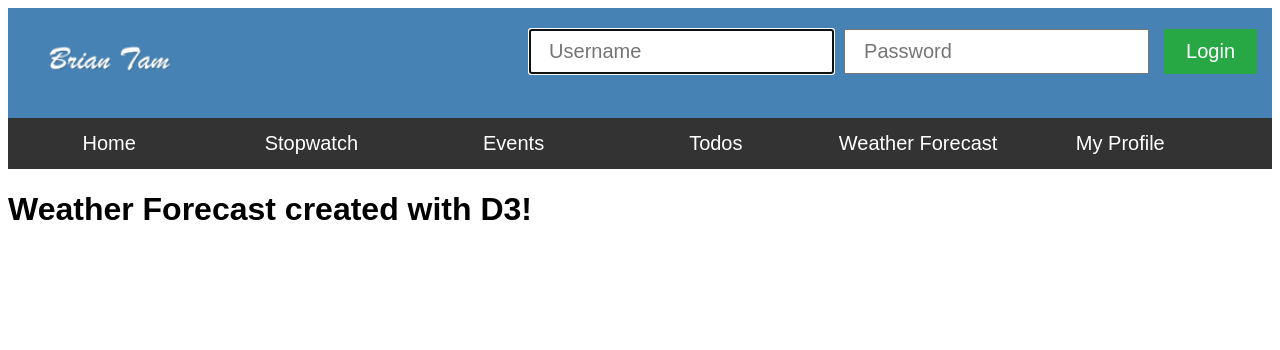
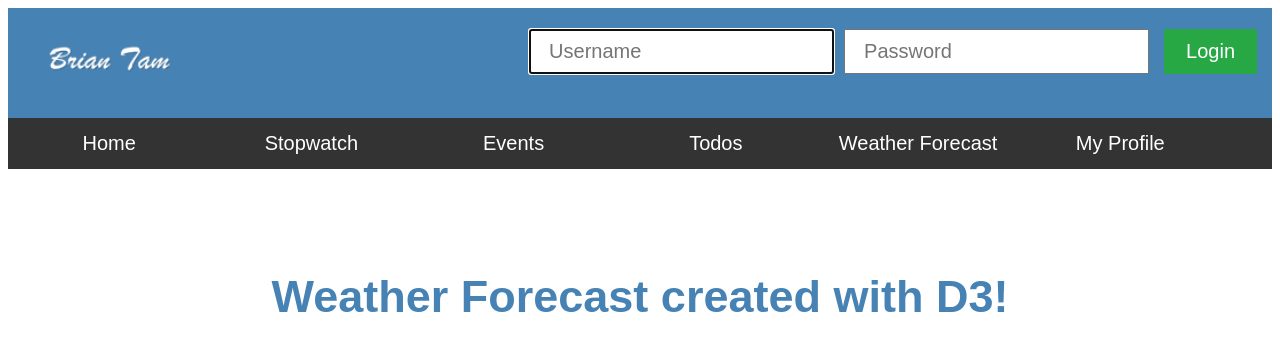
Before and after one commit to briantam23/utilities-app, a React app: page /#/forecast in a window 1280 px wide. Shown: the top 350 px of the page. Built offline with nearby package versions, Linux system fonts and the light colour scheme.

Commit message:
Added LESS for D3

```diff
--- a/src/components/forecast/Forecast.js
+++ b/src/components/forecast/Forecast.js
@@ -1,8 +1,9 @@
 import React from 'react';
+import style from './forecast.less';
 
 
 const Forecast = () => (
-    <h1>Weather Forecast created with D3!</h1>
+    <h1 className={ style.forecastHeader }>Weather Forecast created with D3!</h1>
 )
 
 
--- /dev/null
+++ b/src/components/forecast/forecast.less
@@ -0,0 +1,9 @@
+@import '../home/home.less';
+
+
+.forecastHeader {
+    color: @mainColor;
+    font-size: @headerFontSize * 0.75;
+    text-align: center;
+    margin-top: 8%;
+}
```
